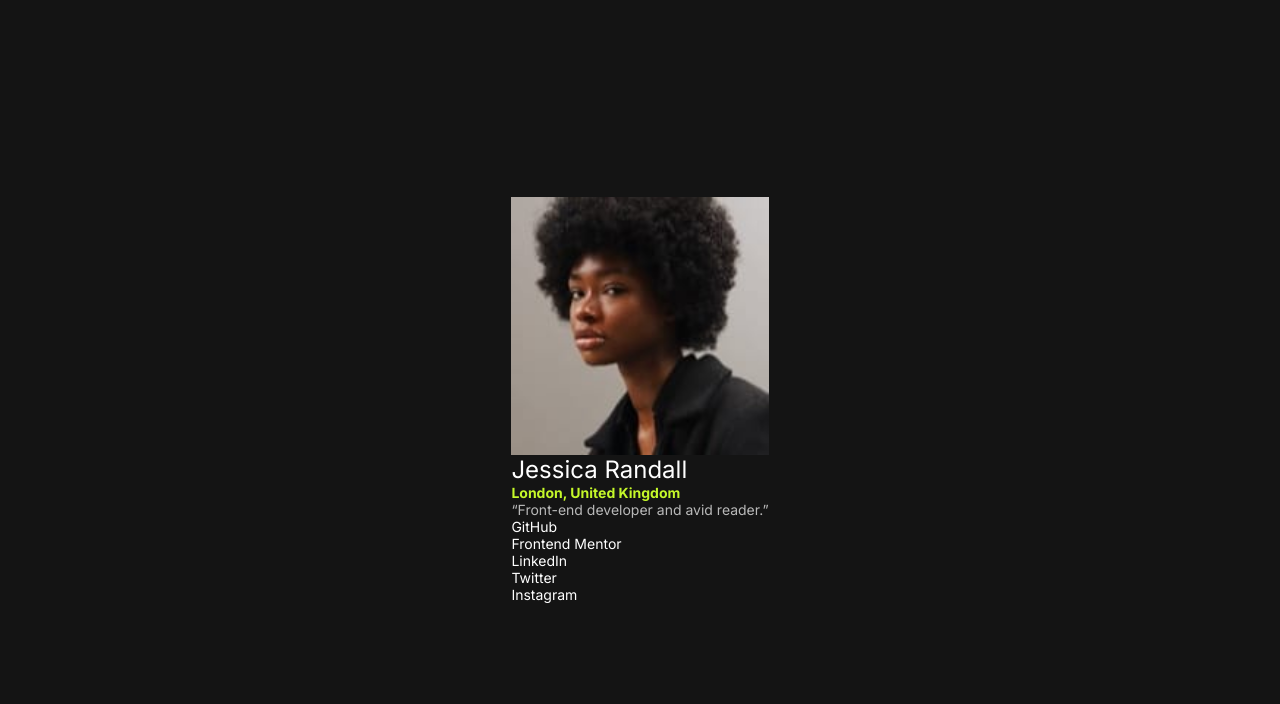
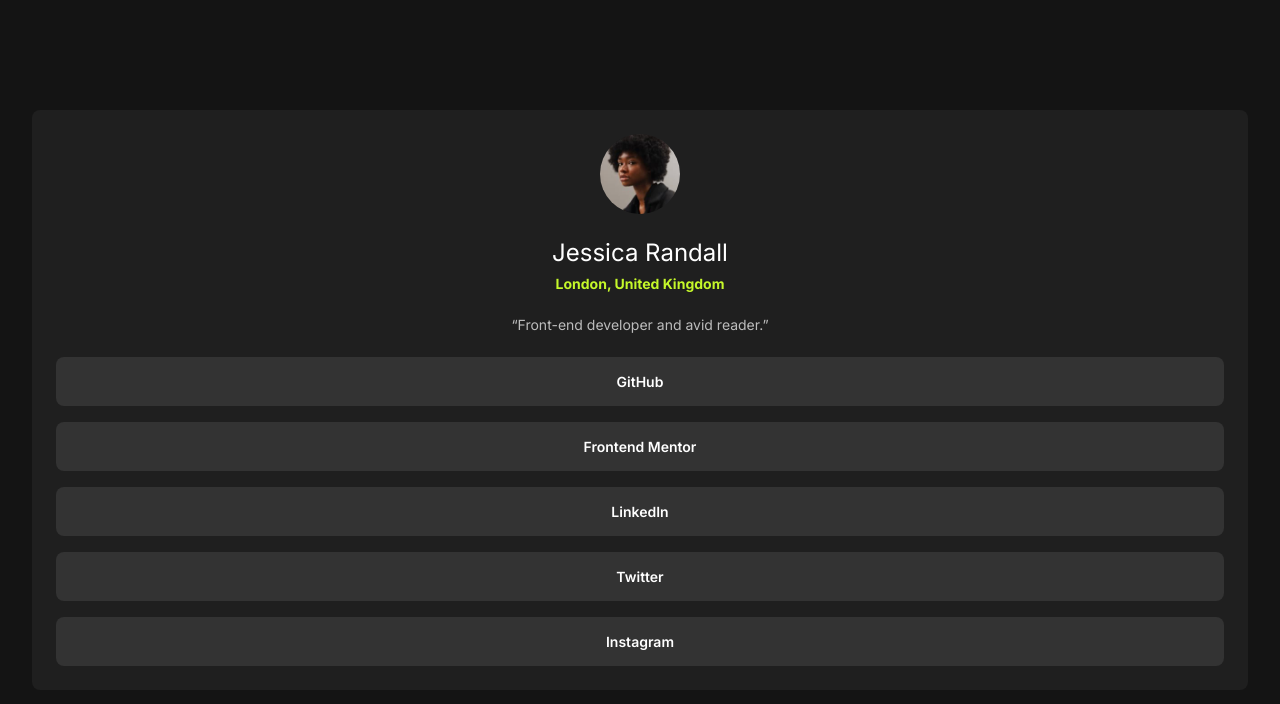
Before and after one commit to dpencsi/frontendmentor-social-links-profile, a plain HTML site: page index.html in a window 1280 px wide. Drawn offline with Linux system fonts and the light colour scheme.

Commit message:
feature(card) add style

```diff
--- a/style.css
+++ b/style.css
@@ -71,3 +71,61 @@ li {
     place-items: center;
     padding-inline: var(--space-400);
 }
+
+.card {
+    width: 100%;
+    background-color: var(--grey-800);
+    padding: var(--space-300);
+    border-radius: 0.5rem;
+}
+
+.card__image {
+    overflow: hidden;
+    margin-block-end: var(--space-300);
+    display: flex;
+    justify-content: center;
+
+    img {
+        object-fit: cover;
+        width: 80px;
+        height: auto;
+        border-radius: 50%;
+    }
+}
+
+.card__content {
+    text-align: center;
+}
+
+.card__info {
+    margin-block-end: var(--space-300);
+}
+
+.card__info h1 {
+    margin-block-end: var(--space-100);
+}
+
+.card__links {
+    margin-block-start: var(--space-300);
+}
+
+ul[role="list"] {
+    display: flex;
+    flex-direction: column;
+    gap: var(--space-200);
+}
+
+.card__links li a {
+    display: block;
+    background-color: var(--grey-700);
+    text-align: center;
+    padding-block: var(--space-200);
+    border-radius: 0.5rem;
+    font-weight: var(--font-weight-md);
+    /* transition: all 0.2s ease-in; */
+}
+
+.card__links li a:hover {
+    background-color: var(--green);
+    color: var(--grey-900);
+}
```
